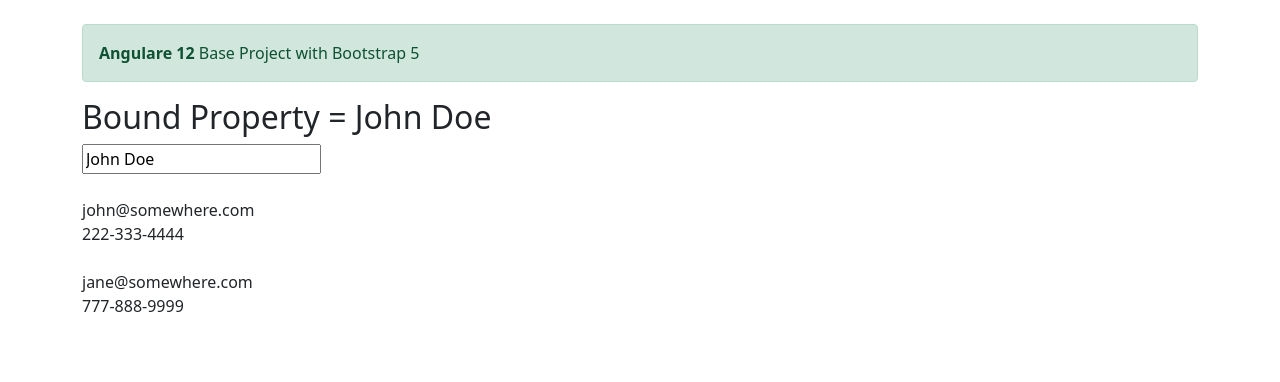
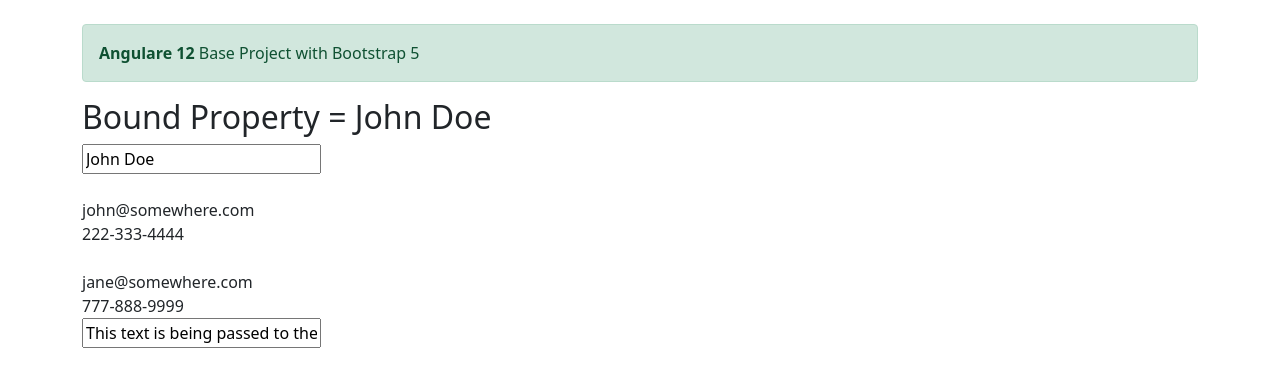
Before and after one commit to BlueRoseStory/ang12base, an Angular app: page / in a window 1280 px wide. Shown: the top 382 px of the page. Built offline with nearby package versions, Linux system fonts and the light colour scheme.

Commit message:
2 files modified

```diff
--- a/package.json
+++ b/package.json
@@ -5,7 +5,8 @@
   "scripts": {
     "ng": "ng",
     "start": "ng serve",
-    "build": "ng build"
+    "build": "ng build",
+    "empty": "change-just-to-kick-build"
   },
   "dependencies": {
     "@angular/animations": "12.2.16",
@@ -20,7 +21,7 @@
     "@types/node": "12.20.47",
     "bootstrap": "5.1.3",
     "rxjs": "6.6.7",
-    "sbrooks-web-component": "1.0.21",
+    "sbrooks-web-component": "1.0.22",
     "tslib": "2.3.1",
     "zone.js": "0.11.5"
   },
--- a/src/app/app.component.html
+++ b/src/app/app.component.html
@@ -28,5 +28,6 @@
     <div slot="phone">777-888-9999</div>
   </user-card>
 
-  <max-characters [text]="maxCharText"></max-characters>
+  <input type="text" [(ngModel)]="maxCharText" />
+  <max-characters [text]="maxCharText" maxCharacters="200"></max-characters>
 </div>
```
